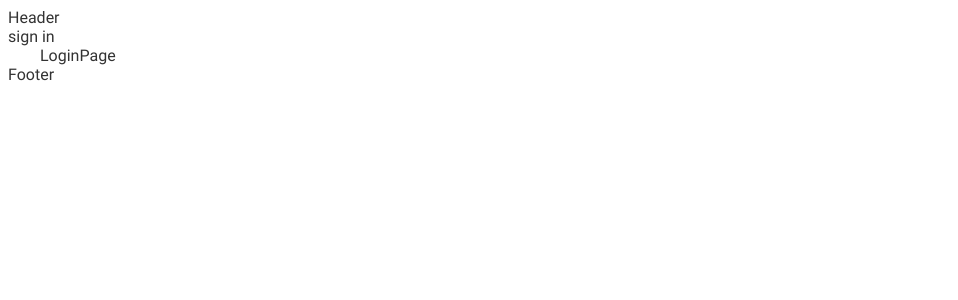
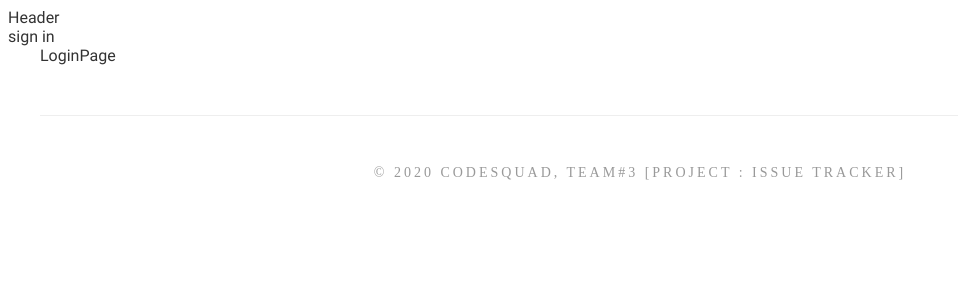
Before and after one commit to codesquad-member-2020/issue-tracker-03, a React app in the folder client/: page /login in a window 1280 px wide. Shown: the top 300 px of the page, without its empty margins (0-958 px from the left). Built offline with nearby package versions, Linux system fonts and the light colour scheme; a web font is replaced by a local one.

Commit message:
[#42] feat: footer 컴포넌트 스타일 구현

```diff
--- a/client/src/containers/FooterContainer.js
+++ b/client/src/containers/FooterContainer.js
@@ -1,7 +1,23 @@
 import React from 'react';
+import styled from 'styled-components';
+
+const FooterWrap = styled.div`
+  width: 1200px;
+  padding: 50px 0;
+  margin: 50px auto 0;
+  font-family: 'Montserrat';
+  font-size: 14px;
+  color: #999;
+  text-align: center;
+  letter-spacing: 3px;
+  line-height: 1;
+  border-top: 1px solid #eee;
+`;
 
 const FooterContainer = () => {
-  return <div>Footer</div>;
+  return (
+    <FooterWrap>© 2020 CODESQUAD, TEAM#3 [PROJECT : ISSUE TRACKER]</FooterWrap>
+  );
 };
 
 export default FooterContainer;
```
